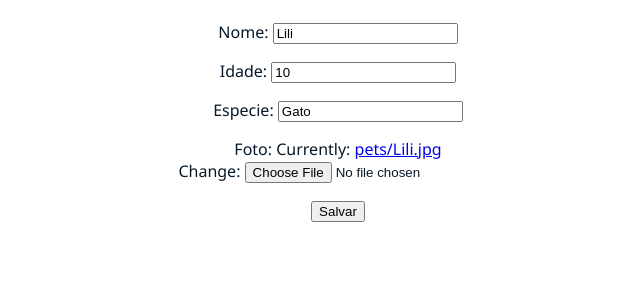
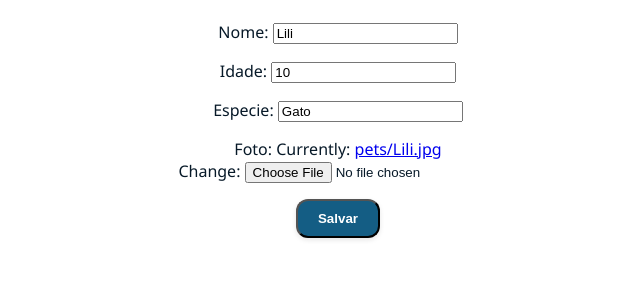
Before and after one commit to fefmatioli/agenda-cuidados-pets, a Django app: page /pets/editar/1/ in a window 1280 px wide. Shown: the part 265-564 px from the top of the page, without its empty margins (302-942 px from the left). Run offline with Django 5.2, Linux system fonts and the light colour scheme; data comes from the database, SQL or seed files in the repository; both versions use the stored data as it was after the commit.

Commit message:
Botão Bonitinho na hora de cadastrar e editar

```diff
--- a/agenda/templates/agenda/form_evento.html
+++ b/agenda/templates/agenda/form_evento.html
@@ -4,6 +4,6 @@
   <form method="post">
     {% csrf_token %}
     {{ form.as_p }}
-    <button type="submit">Salvar</button>
+    <button type="submit" class="create-buttom">Salvar</button>
   </form>
 {% endblock %}
--- a/agenda/templates/agenda/form_pet.html
+++ b/agenda/templates/agenda/form_pet.html
@@ -4,6 +4,6 @@
   <form method="post" enctype="multipart/form-data">
     {% csrf_token %}
     {{ form.as_p }}
-    <button type="submit">Salvar</button>
+    <button type="submit" class="create-buttom">Salvar</button>
   </form>
 {% endblock %}
```
Also changed, not shown: db.sqlite3.
